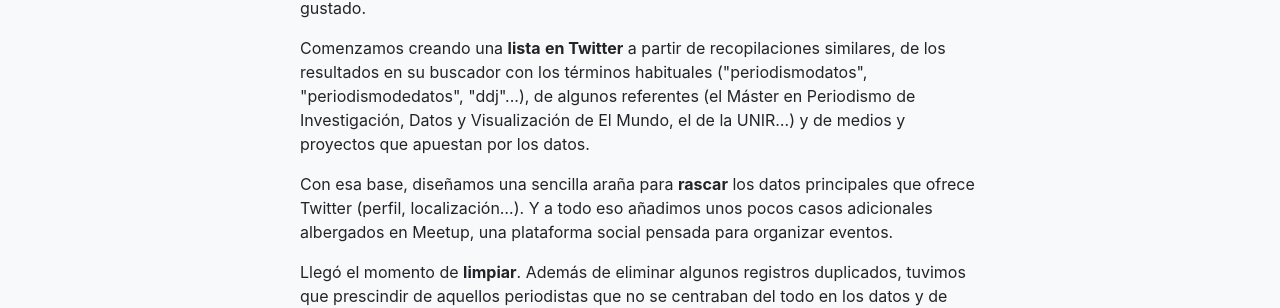
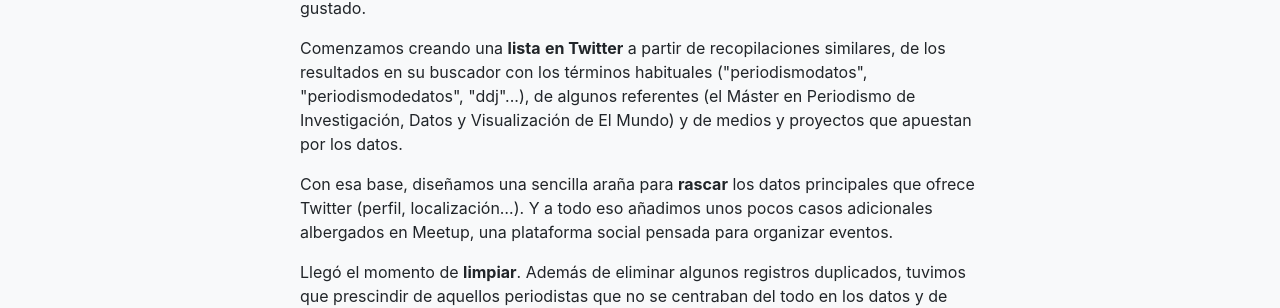
Before and after one commit to mipumh/djspain, a Jekyll site: the page built from acerca.md, in a window 1280 px wide. Shown: the part 1187-1495 px from the top of the page. Built offline with Jekyll 4.4.1, drawn with Linux system fonts in a browser that asks for light colours; nearby versions of some CDN libraries.

Commit message:
actualizacion 0.2

```diff
--- a/acerca.md
+++ b/acerca.md
@@ -12,7 +12,7 @@ layout: default
 <p><span style="font-weight: 400;">Sabemos que ya existen nodos que agrupan a periodistas de datos. Entendemos que sus protagonistas desarrollan una gran actividad en la red y que no suelen necesitar intermediarios. Y sin embargo, creemos que </span><strong>una red especializada, actualizada y abierta</strong><span style="font-weight: 400;"> puede impulsar la difusi&oacute;n, el (re)conocimiento y la cooperaci&oacute;n.</span></p>
 <h3><span style="font-weight: 400;">&iquest;C&oacute;mo lo hacemos?</span></h3>
 <p><span style="font-weight: 400;">La metodolog&iacute;a para la </span><strong>b&uacute;squeda</strong><span style="font-weight: 400;"> inicial ha sido m&aacute;s artesanal de lo que nos hubiese gustado. </span></p>
-<p><span style="font-weight: 400;">Comenzamos creando una </span><strong>lista</strong> <strong>en Twitter</strong><span style="font-weight: 400;"> a partir de recopilaciones similares, de los resultados en su buscador con los t&eacute;rminos habituales ("periodismodatos", "periodismodedatos", "ddj"...), de algunos referentes (el M&aacute;ster en Periodismo de Investigaci&oacute;n, Datos y Visualizaci&oacute;n de El Mundo, el de la UNIR&hellip;) y de medios y proyectos que apuestan por los datos.</span></p>
+<p><span style="font-weight: 400;">Comenzamos creando una </span><strong>lista</strong> <strong>en Twitter</strong><span style="font-weight: 400;"> a partir de recopilaciones similares, de los resultados en su buscador con los t&eacute;rminos habituales ("periodismodatos", "periodismodedatos", "ddj"...), de algunos referentes (el M&aacute;ster en Periodismo de Investigaci&oacute;n, Datos y Visualizaci&oacute;n de El Mundo) y de medios y proyectos que apuestan por los datos.</span></p>
 <p><span style="font-weight: 400;">Con esa base, dise&ntilde;amos una sencilla ara&ntilde;a para </span><strong>rascar</strong><span style="font-weight: 400;"> los datos principales que ofrece Twitter (perfil, localizaci&oacute;n&hellip;). Y a todo eso a&ntilde;adimos unos pocos casos adicionales albergados en Meetup, una plataforma social pensada para organizar eventos.</span></p>
 <p><span style="font-weight: 400;">Lleg&oacute; el momento de </span><strong>limpiar</strong><span style="font-weight: 400;">. Adem&aacute;s de eliminar algunos registros duplicados, tuvimos que prescindir de aquellos periodistas que no se centraban del todo en los datos y de desarrolladores que se alejaban del periodismo. Entramos aqu&iacute; en una zona difusa cuya definici&oacute;n constituye uno de nuestros principales retos en el futuro.</span></p>
 <p><span style="font-weight: 400;">Y por &uacute;ltimo, </span><strong>trabajamos</strong><span style="font-weight: 400;"> un poco los datos: dividimos la localizaci&oacute;n entre ciudad y pa&iacute;s, a&ntilde;adimos el medio o proyecto y el sexo, y nos aventuramos con unas categor&iacute;as que tambi&eacute;n tendremos que pulir a medio plazo.</span></p>
```
